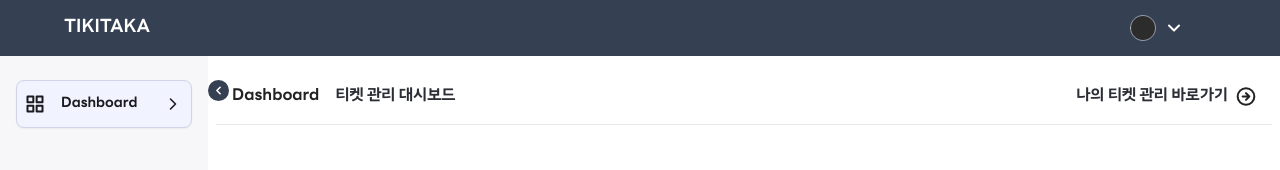
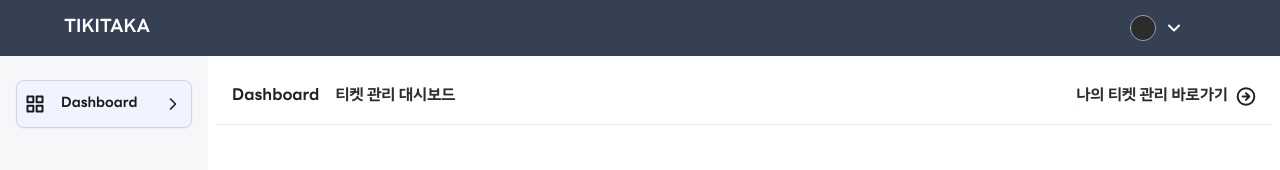
Before and after one commit to lamiiiii/TRILLION-TikiTaka-FE, a React app: page /manager in a window 1280 px wide. Shown: the top 170 px of the page. Built offline with nearby package versions, Linux system fonts and the light colour scheme.

Commit message:
TKT-16 feat: 사이드바 숨김 버튼 없앰

```diff
--- a/src/components/common/SideBar.tsx
+++ b/src/components/common/SideBar.tsx
@@ -1,27 +1,12 @@
 import {useUserStore} from '../../store/store';
-import {
-  AccountIcon,
-  CategoryIcon,
-  DbIcon,
-  InquiryIcon,
-  LgRightIcon,
-  LogoutIcon,
-  MyIcon,
-  NewTicketIcon,
-  StatIcon,
-  TicketIcon,
-  XsLeftIcon,
-} from './Icon';
+import {AccountIcon, CategoryIcon, DbIcon, InquiryIcon, LgRightIcon, LogoutIcon, MyIcon, NewTicketIcon, StatIcon, TicketIcon} from './Icon';
 import {Link, useLocation} from 'react-router-dom';
 import MenuItem from './MenuItem';
 import SubMenuItem from './SubMenuItem';
-import {useState} from 'react';
 
 export default function SideBar() {
   const location = useLocation();
   const role = useUserStore((state) => state.role);
-
-  const [isVisible, setIsVisible] = useState(true);
 
   const getDashboardLink = () => {
     switch (role) {
@@ -37,11 +22,7 @@ export default function SideBar() {
   };
 
   return (
-    <div className="flex">
-      <div
-        className={`flex flex-col fixed justify-between bg-bg-1 w-52 min-h-screen z-50 top-14 left-0 px-4 py-6 pb-20
-      transition-all duration-300 ${isVisible ? 'translate-x-0' : '-translate-x-full'}`}
-      >
+    <div className="flex flex-col fixed justify-between bg-bg-1 w-52 min-h-screen z-50 top-14 left-0 px-4 py-6 pb-20">
       {/* 상단 메뉴 */}
       <div className="flex flex-col w-full h-auto gap-4 ">
         {/* 대시보드 메뉴 */}
@@ -108,17 +89,5 @@ export default function SideBar() {
         </button>
       </div>
     </div>
-
-      <button
-        onClick={() => setIsVisible((prev) => !prev)}
-        className="fixed top-20 z-50 p-1 bg-main rounded-full transition-transform duration-300"
-        style={{
-          transform: isVisible ? 'rotate(0deg)' : 'rotate(180deg)',
-          left: isVisible ? '208px' : '20px',
-        }}
-      >
-        <XsLeftIcon />
-      </button>
-    </div>
   );
 }
```
Lines whose indentation alone changed are shown as unchanged.
